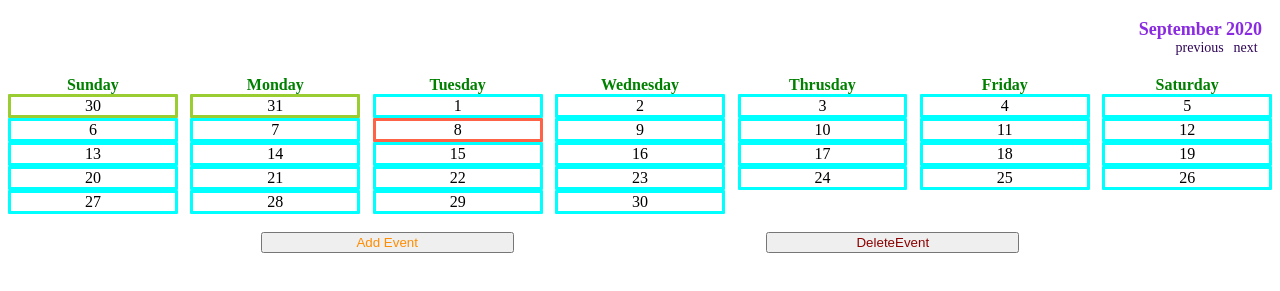
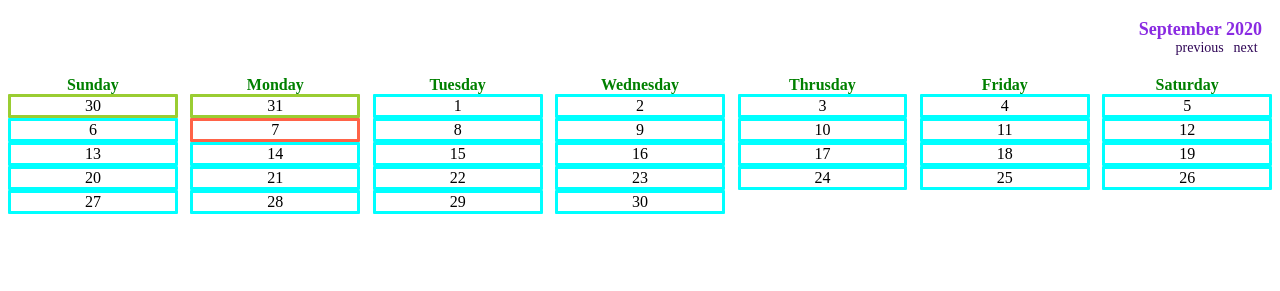
Before and after one commit to SotirisKantz/Calendar, a website: page index.html in a window 1280 px wide. Shown: the part 77-368 px from the top of the page. Drawn offline with Linux system fonts and the light colour scheme.

Commit message:
final commit

```diff
--- a/App.js
+++ b/App.js
@@ -3,14 +3,16 @@ var day = date.getDate();
 var month = date.getMonth();
 var year = date.getFullYear();
 
-var currentMonth = month;
-var currentYear = year;
+var currentMonth = month; // current month displayed
+var currentYear = year; // current year displayed
 
 const newDivText = document.createTextNode('');
 document.getElementById('month_year').appendChild(newDivText);
 
+// Main function
 myfunction(day, month, year, currentMonth, currentYear);
 
+// AddEventListeners
 document.getElementById('previous').addEventListener('click',() => {
     month = month-1;
     if (month === -1){
@@ -41,35 +43,21 @@ document.getElementById('next').addEventListener('click', () => {
 
 })
 
-
-
-/*
-na ftiaxsw:
-1: o xrhsths na epilegei mhna xrono kai na allazei
-2: modal event add
-3: modal event delete
-4: modal day (displays all events)*/
-
+// Main function
 function myfunction(day, month, year, currentMonth, currentYear) {
     let d = new Date(year, month, 1, 0, 0, 0, 0);
     let dayOfWeek = d.getDay();
 
-    //const DaysBeforeFirst = ((day - dayOfWeek) % 7) - 1; // number of days before the first of the month
-    //const numberBefore = 7 - dayOfWeek - 1;
+    findMOnthBefore(dayOfWeek, month, year);  // Find previous month
 
-    findMOnthBefore(dayOfWeek, month, year);
-
-    findMOnth(month, year);
+    findMOnth(month, year); // Find current month
 
     const Array = ['January', 'February', 'March', 'April', 'May', 'June', 'Jule', 'August', 'September', 'October', 'November', 'December'];
     const nameOfMonth = Array[month];
 
-
-
-    //document.getElementsByClassName('month_year').innerText = month + ' ' + year;
     document.getElementById('month_year').firstChild.data = nameOfMonth + ' ' + year;
     if (currentMonth === month && currentYear === year){
-        document.getElementById('days').children[day + dayOfWeek].style.borderColor = 'tomato';
+        document.getElementById('days').children[day + dayOfWeek - 1].style.borderColor = 'tomato'; //points today
     }
 
 
@@ -77,23 +65,22 @@ function myfunction(day, month, year, currentMonth, currentYear) {
 
 
 
-
+// Adds days of current month
 function addNodesToDates(number) {
     for (let i = 1; i <= number; i++) {
         document.getElementById('days').innerHTML += `<div class='day'>${i}</div>`;
-        /*var newDiv = document.getElementById('dates').createElement('div');
-        newDiv.className = 'date';
-        newDiv.data = i;*/
     }
 
 }
 
+// Adds days of previous month
 function addDaysBeforeFirst(number, dayOfWeek) {
     for (let i = number - dayOfWeek+1; i <= number; i++) {
         document.getElementById('days').innerHTML += `<div class='day dayBefore'>${i}</div>`;
     }
 }
 
+// Find previous month
 function findMOnthBefore(dayOfWeek, month, year) {
     if (dayOfWeek !== 0) {
         if ([0, 2, 4, 6, 7, 9, 11].includes(month - 1)) {
@@ -108,6 +95,7 @@ function findMOnthBefore(dayOfWeek, month, year) {
     }
 }
 
+// Find current month
 function findMOnth(month, year) {
     if ([0, 2, 4, 6, 7, 9, 11].includes(month)) {
         addNodesToDates(31);
--- a/index.html
+++ b/index.html
@@ -35,14 +35,6 @@
 
 
     <div id="days"></div>
-
-    <br/>
-
-    <div id="buttons">
-        <button type="button" class="button" id="buttonAdd">Add Event</button>
-        <button type="button" class="button" id="buttonDelete">DeleteEvent</button>
-    </div>
-
     <script src="./App.js"></script>
 </body>
 </html>
```
Also changed, not shown: Events.json (deleted).
